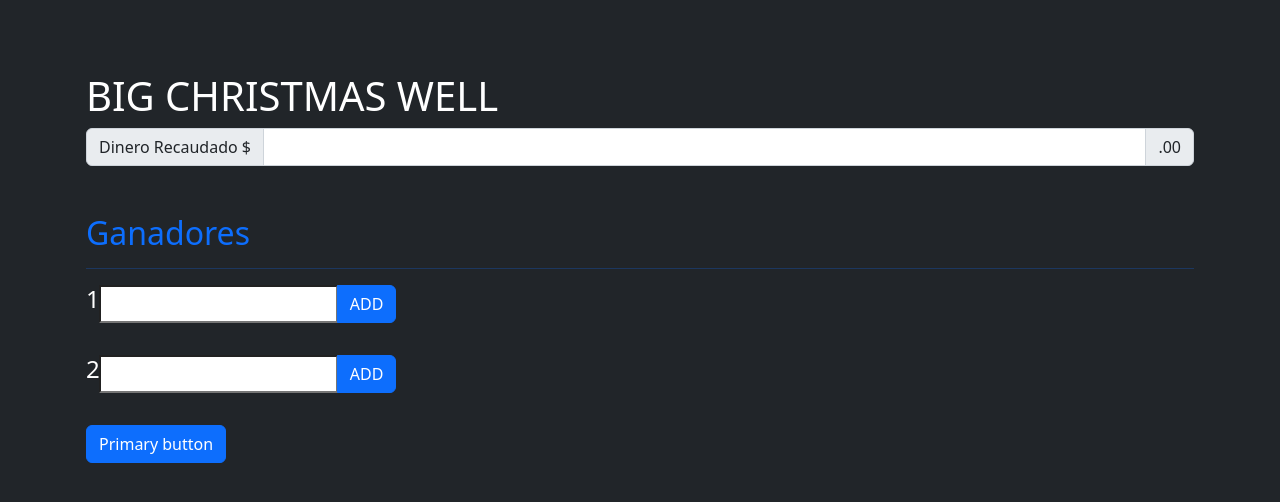
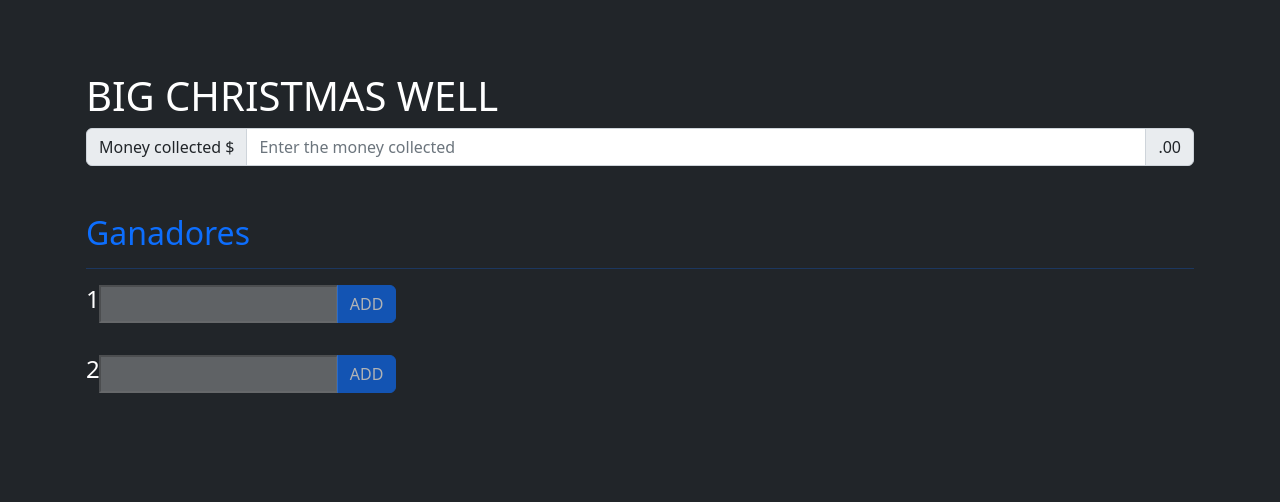
Before and after one commit to StivenCodess/Big-Christmas-Well, a React (Vite) app: page / in a window 1280 px wide. Shown: the top 502 px of the page. Built offline with nearby package versions, Linux system fonts and the light colour scheme.

Commit message:
Form validations

```diff
--- a/src/App.jsx
+++ b/src/App.jsx
@@ -4,9 +4,11 @@ import List from "./List";
 import { winnerList1, winnerList2 } from "./data";
 
 function App() {
-  const [recaudado, setRecaudado] = useState("");
+  const [collected, setCollected] = useState("");
+
   function handleChange(e) {
-    setRecaudado(e.target.value);
+    setCollected(e.target.value);
+    console.log(collected);
   }
   return (
     <div className="App bg-dark mt-5">
@@ -14,13 +16,15 @@ function App() {
         <h1 className="text-white">BIG CHRISTMAS WELL</h1>
 
         <div className="input-group mb-3 ">
-          <span className="input-group-text">Dinero Recaudado $</span>
+          <span className="input-group-text">Money collected $</span>
           <input
             type="number"
             className="form-control"
             aria-label="Money collected"
-            value={recaudado}
+            value={collected}
+            placeholder="Enter the money collected"
             onChange={(e) => handleChange(e)}
+            required
           />
           <span className="input-group-text">.00</span>
         </div>
@@ -28,14 +32,12 @@ function App() {
         <h2 className="text-primary mt-5">Ganadores</h2>
         <hr className="text-primary" />
 
-        <List ranking={1} winnerList={winnerList1}></List>
-        <List ranking={2} winnerList={winnerList2}></List>
+        <List collected={collected} ranking={1} winnerList={winnerList1}></List>
+        <List collected={collected} ranking={2} winnerList={winnerList2}></List>
         {/* <List ranking={"2"} winnerList={winnerList2}></List>
         <List ranking={"3"} winnerList={winnerList3}></List>
         <List ranking={"4"} winnerList={winnerLis4}></List>
         <List ranking={"5"} winnerList={winnerList5}></List> */}
-
-        <Button className="btn btn-primary">Primary button</Button>
       </div>
     </div>
   );
@@ -54,8 +56,8 @@ export default App;
 //? 5to 6/10
 
 //? El monto de dinero para cada puesto se calcula de manera porcentual y distribuido entre la cantidad de ganadores:
-//? 1er 50% de lo recaudado (un solo ganador)
-//? 2do 20% de lo recaudado / cantidad de ganadores
-//? 3ro 15% de lo recaudado / cantidad de ganadores
-//? 4to 10% de lo recaudado / cantidad de ganadores
-//? 5to 5%  de lo recaudado / cantidad de ganadores
+//? 1er 50% de lo Collected (un solo ganador)
+//? 2do 20% de lo Collected / cantidad de ganadores
+//? 3ro 15% de lo Collected / cantidad de ganadores
+//? 4to 10% de lo Collected / cantidad de ganadores
+//? 5to 5%  de lo Collected / cantidad de ganadores
--- a/src/List.jsx
+++ b/src/List.jsx
@@ -1,21 +1,27 @@
 import { useState, useEffect } from "react";
 import Person from "./Person";
 
-const List = ({ ranking, winnerList }) => {
+const List = ({ ranking, winnerList, collected }) => {
   const INITIAL_INPUT = "";
   const INITIAL_WINNER = { name: "", amount: 0 };
   const [inputShow, setInputShow] = useState(INITIAL_INPUT);
   const [winner, setWinner] = useState(INITIAL_WINNER);
   const [winners, setWinners] = useState(winnerList);
   const [counter, setCounter] = useState(0);
-
+  useEffect(() => {
+    console.log(typeof collected);
+  });
   function validate() {
-    if (ranking !== 1) {
-      return false;
-    } else if (counter === 1) {
+    if (collected !== "") {
+      if (ranking !== 1) {
+        return false;
+      } else if (counter === 1) {
+        return true;
+      } else {
+        return null;
+      }
+    } else {
       return true;
-    } else {
-      return null;
     }
   }
 
@@ -56,3 +62,11 @@ const List = ({ ranking, winnerList }) => {
 };
 
 export default List;
+
+/**if (ranking !== 1) {
+        return false;
+      } else if (counter === 1) {
+        return true;
+      } else {
+        return null;
+      } */
```
